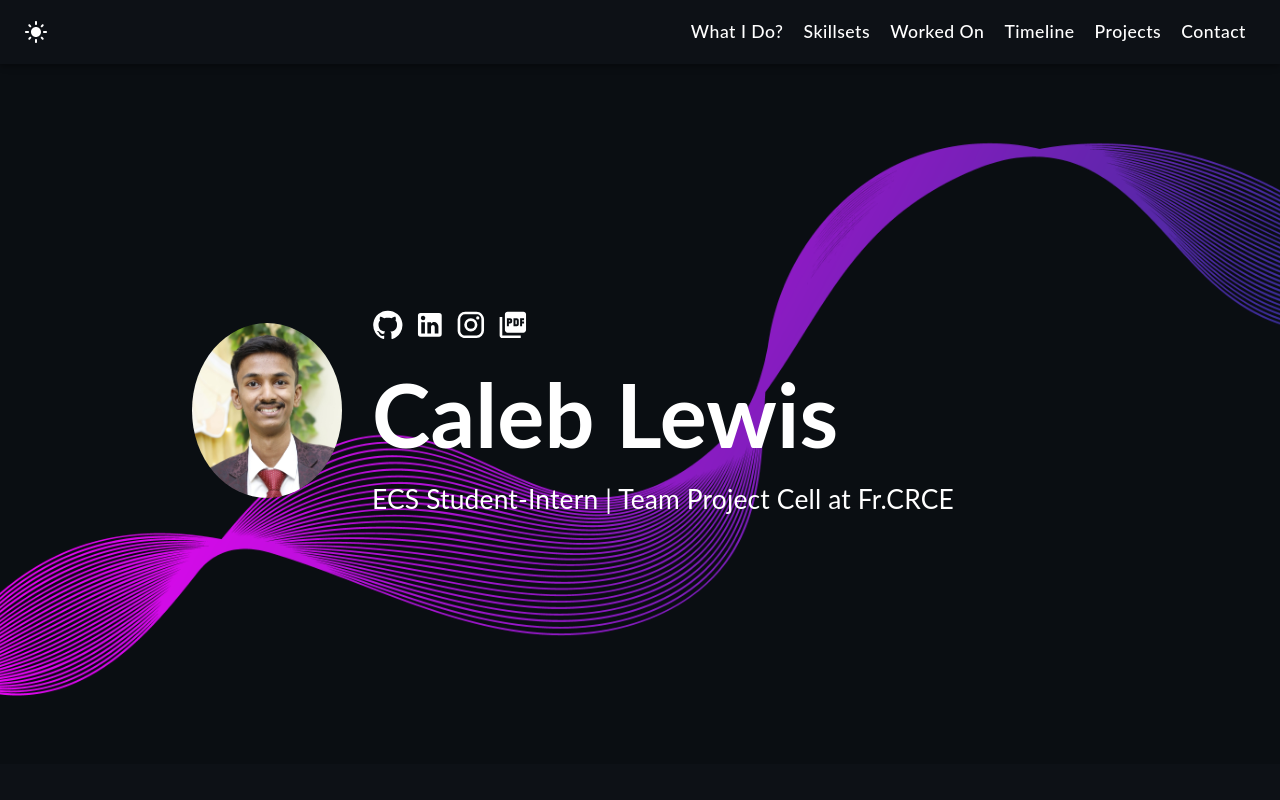
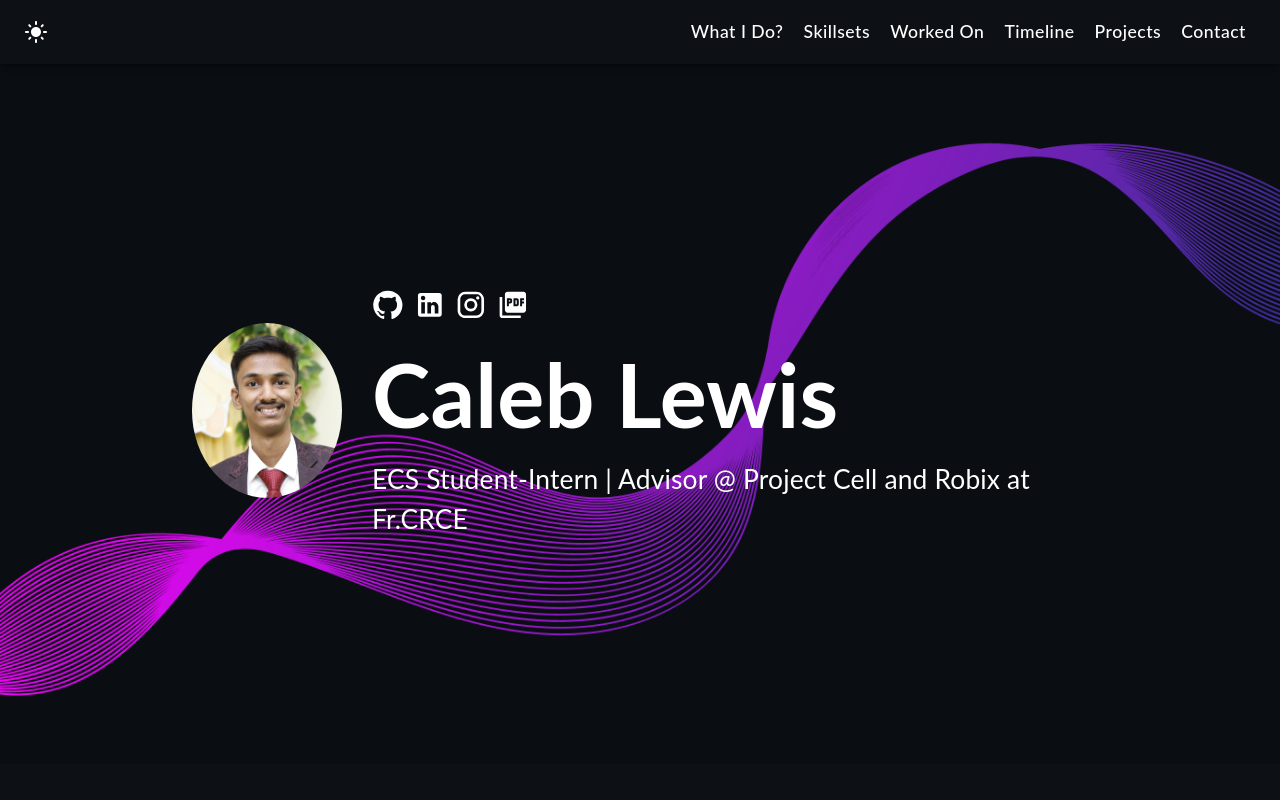
Before and after one commit to CalebLewis14/Portfolio_Caleb, a React (Create React App) app: page / in a window 1280 px wide. Shown: the top 800 px of the page. Built offline with nearby package versions, Linux system fonts and the light colour scheme.

Commit message:
Auto-save: 2025-11-30 22:17

```diff
--- a/src/components/Main.tsx
+++ b/src/components/Main.tsx
@@ -22,7 +22,7 @@ function Main() {
             <a href="https://docs.google.com/document/d/1ns9gVwzbPCbQQkOwjT-1H3_sOf6v7DeC21Y71oLO2EQ/edit?usp=sharing" target="_blank" rel="noopener noreferrer" className="pdf-link"><PictureAsPdfIcon className="icon" /></a>
           </div>
           <h1 className="h1">Caleb Lewis</h1>
-          <p>ECS Student-Intern | Team Project Cell at Fr.CRCE</p>
+          <p>ECS Student-Intern | Advisor @ Project Cell and Robix at Fr.CRCE</p>
 
           <div className="mobile_social_icons">
             <a href="https://github.com/CalebLewis14" target="_blank" rel="noreferrer"><GitHubIcon/></a>
```
